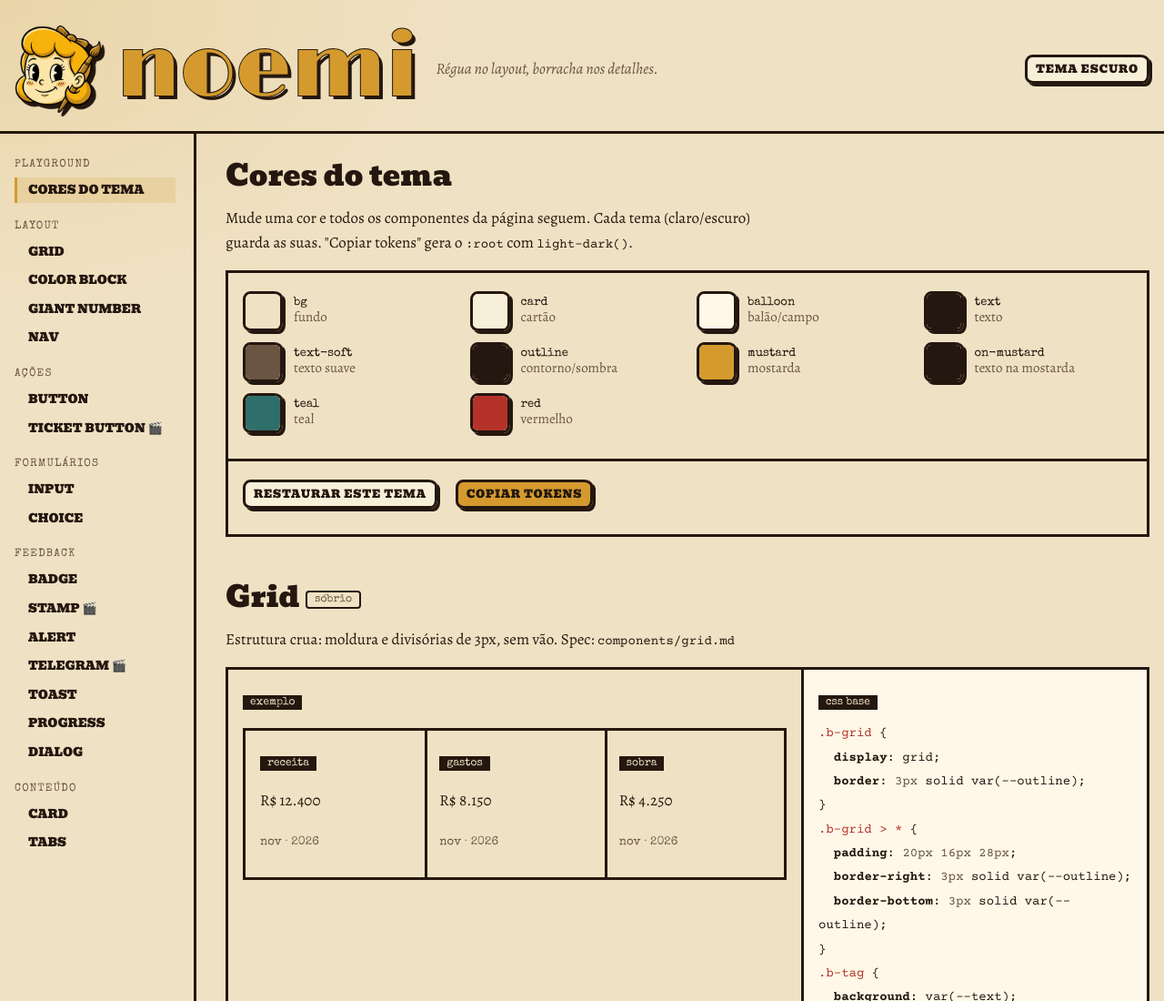
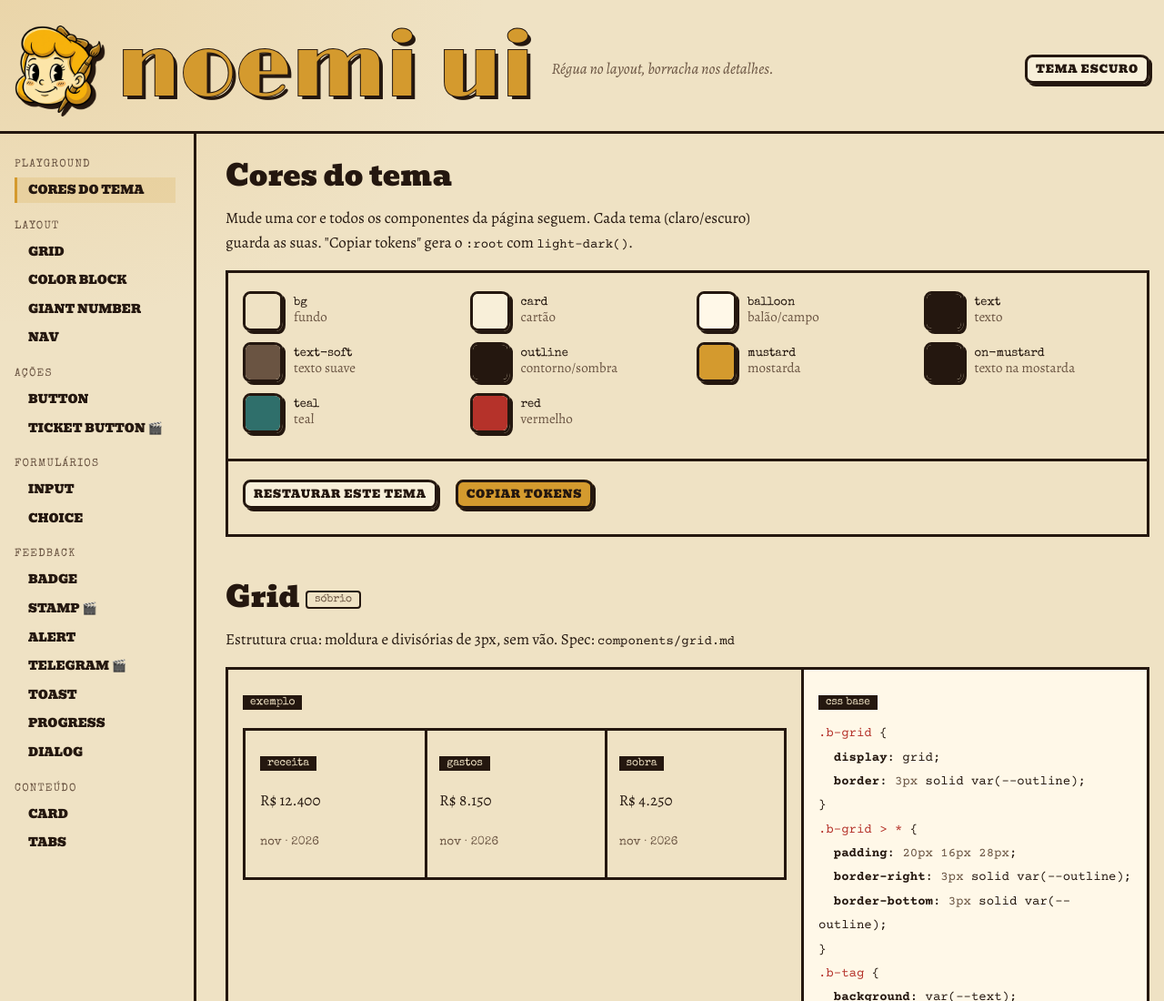
Before and after one commit to stanleygomes/genesis, a plain HTML site: page artifacts/bruca-ui/index.html in a window 1280 px wide. Shown: the top 1100 px of the page at 91% size. Drawn offline with Linux system fonts and the light colour scheme.

Commit message:
style(artifacts): muda o título da galeria para noemi ui

```diff
--- a/artifacts/bruca-ui/index.html
+++ b/artifacts/bruca-ui/index.html
@@ -3,7 +3,7 @@
 <head>
   <meta charset="utf-8">
   <meta name="viewport" content="width=device-width, initial-scale=1, viewport-fit=cover">
-  <title>noemi</title>
+  <title>noemi ui</title>
   <link rel="icon" href="favicon.png">
   <link rel="stylesheet" href="bruca.css">
   <link rel="stylesheet" href="gallery.css">
@@ -25,7 +25,7 @@
   <header class="top">
     <div class="brand">
       <img class="brand__face" src="noemi.png" alt="" width="96" height="96">
-      <h1 class="logo">noemi</h1>
+      <h1 class="logo">noemi ui</h1>
     </div>
     <p class="tagline">Régua no layout, borracha nos detalhes.</p>
     <button class="btn btn--neutral btn--sm" type="button" id="theme">Tema escuro</button>
```
